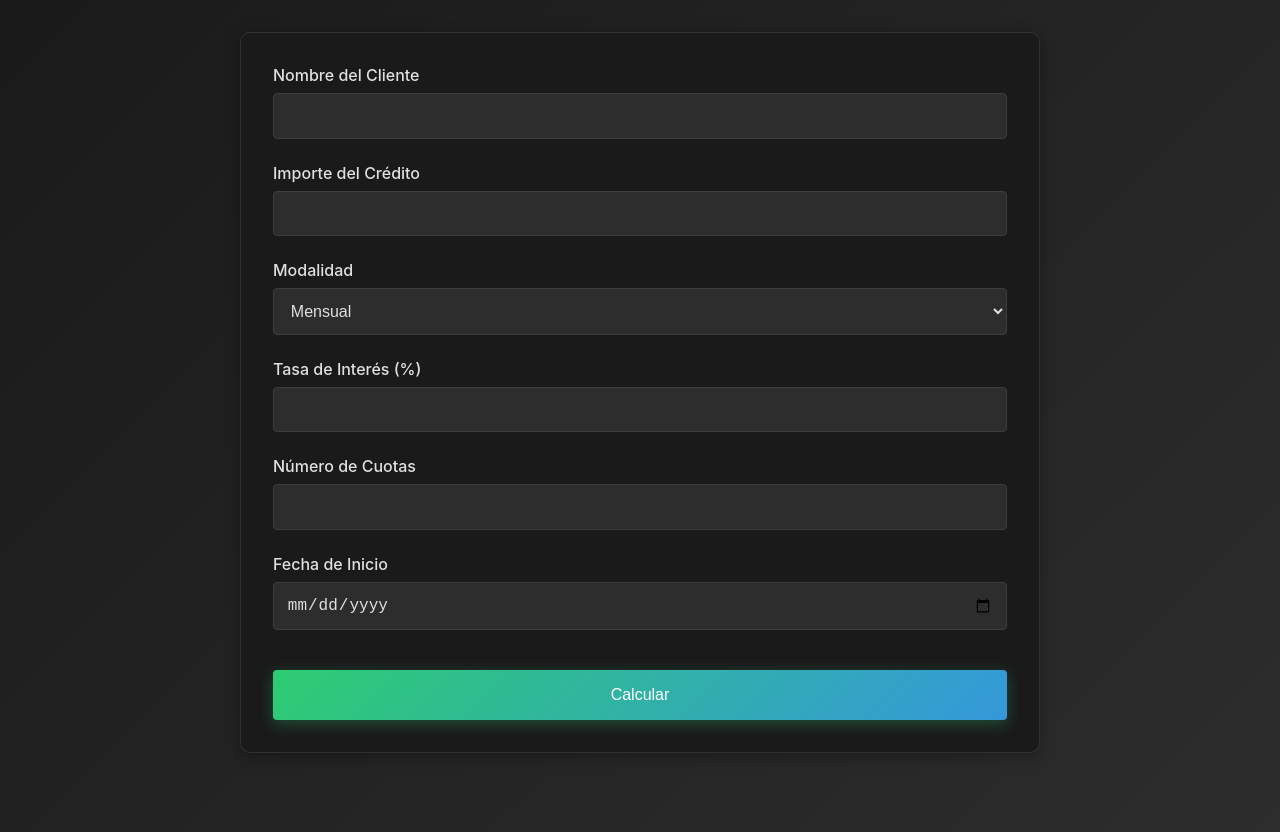
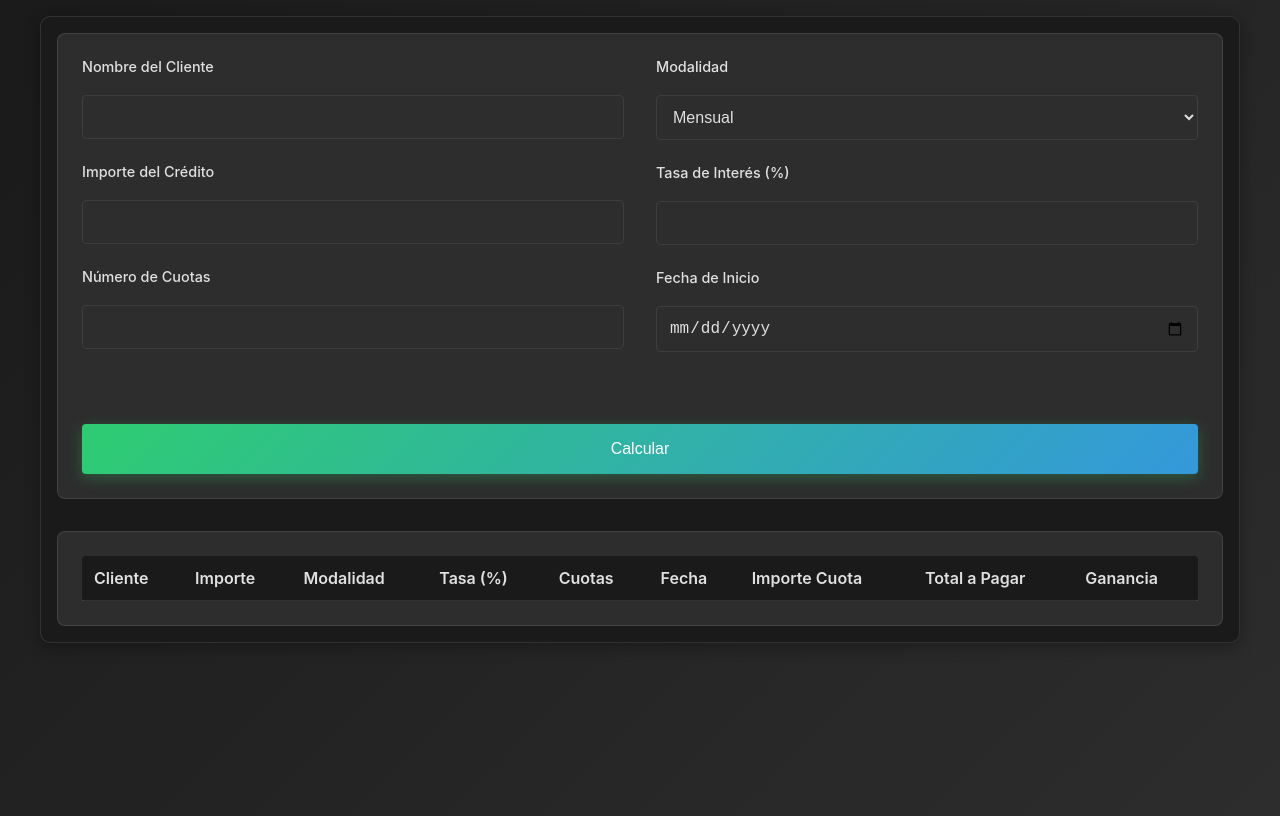
Before and after one commit to sofialorena142/calculadora_credito, a website: page src/frontend/index.html in a window 1280 px wide. Drawn offline with Linux system fonts and the light colour scheme.

Commit message:
agregando tabla de cuotas

```diff
--- a/src/frontend/app.js
+++ b/src/frontend/app.js
@@ -3,13 +3,49 @@ class CreditCalculator {
     this.form = document.createElement('form');
     this.container = document.createElement('div');
     this.container.className = 'container';
+    this.results = [];
     this.setupForm();
-    this.setupResults();
+    this.setupResultsTable();
     this.setupEventListeners();
   }
 
+  createFormGroup(parent, group) {
+    const div = document.createElement('div');
+    div.className = 'form-group';
+
+    const label = document.createElement('label');
+    label.textContent = group.label;
+    div.appendChild(label);
+
+    const inputContainer = document.createElement('div');
+    inputContainer.className = 'input-container';
+
+    if (group.type === 'select') {
+      const select = document.createElement('select');
+      select.name = group.name;
+      select.className = 'form-control';
+      group.options.forEach(option => {
+        const opt = document.createElement('option');
+        opt.value = option;
+        opt.textContent = option;
+        select.appendChild(opt);
+      });
+      inputContainer.appendChild(select);
+    } else {
+      const input = document.createElement('input');
+      input.type = group.type;
+      input.name = group.name;
+      input.className = 'form-control';
+      inputContainer.appendChild(input);
+    }
+
+    div.appendChild(inputContainer);
+    parent.appendChild(div);
+  }
+
   setupForm() {
-    const formGroups = [
+    // Definir los grupos de campos por columna
+    const column1Groups = [
       {
         label: 'Nombre del Cliente',
         type: 'text',
@@ -20,6 +56,14 @@ class CreditCalculator {
         type: 'number',
         name: 'amount'
       },
+      {
+        label: 'Número de Cuotas',
+        type: 'number',
+        name: 'installments'
+      }
+    ];
+
+    const column2Groups = [
       {
         label: 'Modalidad',
         type: 'select',
@@ -32,68 +76,88 @@ class CreditCalculator {
         name: 'interestRate'
       },
       {
-        label: 'Número de Cuotas',
-        type: 'number',
-        name: 'installments'
-      },
-      {
         label: 'Fecha de Inicio',
         type: 'date',
         name: 'startDate'
       }
     ];
 
-    formGroups.forEach(group => {
-      const div = document.createElement('div');
-      div.className = 'form-group';
+    const formContainer = document.createElement('div');
+    formContainer.className = 'form-container';
 
-      const label = document.createElement('label');
-      label.textContent = group.label;
-      div.appendChild(label);
+    // Crear y agregar las columnas
+    const column1 = document.createElement('div');
+    column1.className = 'column';
+    column1Groups.forEach(group => this.createFormGroup(column1, group));
 
-      if (group.type === 'select') {
-        const select = document.createElement('select');
-        select.name = group.name;
-        group.options.forEach(option => {
-          const opt = document.createElement('option');
-          opt.value = option;
-          opt.textContent = option;
-          select.appendChild(opt);
-        });
-        div.appendChild(select);
-      } else {
-        const input = document.createElement('input');
-        input.type = group.type;
-        input.name = group.name;
-        div.appendChild(input);
-      }
+    const column2 = document.createElement('div');
+    column2.className = 'column';
+    column2Groups.forEach(group => this.createFormGroup(column2, group));
 
-      this.form.appendChild(div);
-    });
+    formContainer.appendChild(column1);
+    formContainer.appendChild(column2);
 
+    // Crear el botón y agregarlo al final
     const button = document.createElement('button');
     button.type = 'submit';
     button.textContent = 'Calcular';
-    this.form.appendChild(button);
+    button.className = 'calculate-button';
+    formContainer.appendChild(button);
 
+    this.form.appendChild(formContainer);
     this.container.appendChild(this.form);
   }
 
-  setupResults() {
-    this.resultsDiv = document.createElement('div');
-    this.resultsDiv.className = 'results';
-    this.resultsDiv.style.display = 'none';
-    this.container.appendChild(this.resultsDiv);
+  setupResultsTable() {
+    this.resultsTable = document.createElement('div');
+    this.resultsTable.className = 'results-table';
+
+    const table = document.createElement('table');
+    const thead = document.createElement('thead');
+    const tbody = document.createElement('tbody');
+
+    const headerRow = document.createElement('tr');
+    headerRow.innerHTML = `
+      <th>Cliente</th>
+      <th>Importe</th>
+      <th>Modalidad</th>
+      <th>Tasa (%)</th>
+      <th>Cuotas</th>
+      <th>Fecha</th>
+      <th>Importe Cuota</th>
+      <th>Total a Pagar</th>
+      <th>Ganancia</th>
+    `;
+    thead.appendChild(headerRow);
+
+    table.appendChild(thead);
+    table.appendChild(tbody);
+    this.resultsTable.appendChild(table);
+
+    this.container.appendChild(this.resultsTable);
   }
 
-  showResults(results) {
-    this.resultsDiv.innerHTML = `
-      <h2>Resultado del Cálculo</h2>
-      <p>Importe de cuota: $${results.importeCuota.toFixed(2)}</p>
-      <p>Importe total a pagar: $${results.importeTotal.toFixed(2)}</p>
-      <p>Ganancia percibida: $${results.ganancia.toFixed(2)}</p>
+  addResultToTable(results, formData) {
+    const tbody = this.resultsTable.querySelector('tbody');
+    const row = document.createElement('tr');
+
+    row.innerHTML = `
+      <td>${formData.clientName}</td>
+      <td>$${formData.amount}</td>
+      <td>${formData.frequency}</td>
+      <td>${formData.interestRate}%</td>
+      <td>${formData.installments}</td>
+      <td>${formData.startDate}</td>
+      <td>$${results.importeCuota.toFixed(2)}</td>
+      <td>$${results.importeTotal.toFixed(2)}</td>
+      <td>$${results.ganancia.toFixed(2)}</td>
     `;
-    this.resultsDiv.style.display = 'block';
+
+    tbody.appendChild(row);
+    this.results.push({
+      ...formData,
+      ...results
+    });
   }
 
   async calculate() {
@@ -127,7 +191,7 @@ class CreditCalculator {
       }
 
       const results = await response.json();
-      this.showResults(results);
+      this.addResultToTable(results, data);
     } catch (error) {
       alert('Error al calcular el crédito: ' + error.message);
     }
--- a/src/frontend/styles.css
+++ b/src/frontend/styles.css
@@ -25,14 +25,148 @@ body {
 }
 
 .container {
-  max-width: 800px;
-  margin: 2rem auto;
-  padding: 2rem;
+  max-width: 1200px;
+  margin: 1rem auto;
+  padding: 1rem;
   background: #1a1a1b;
   border-radius: 10px;
   box-shadow: 0 4px 15px rgba(0, 0, 0, 0.3);
   backdrop-filter: blur(10px);
   border: 1px solid rgba(255, 255, 255, 0.1);
+  display: flex;
+  flex-direction: column;
+  gap: 2rem;
+}
+
+.form-container {
+  background: #2d2d2d;
+  padding: 1.5rem;
+  border-radius: 8px;
+  border: 1px solid rgba(255, 255, 255, 0.1);
+  display: grid;
+  grid-template-columns: 1fr 1fr;
+  gap: 2rem;
+}
+
+.form-group {
+  display: flex;
+  flex-direction: column;
+  gap: 0.75rem;
+  width: 100%;
+}
+
+.form-group label {
+  font-size: 0.95rem;
+  color: var(--text-color);
+}
+
+.input-container {
+  width: 100%;
+}
+
+.form-control {
+  width: 100%;
+  padding: 0.75rem;
+  border-radius: 4px;
+  font-size: 1rem;
+  background: var(--input-bg);
+  border: 1px solid var(--input-border);
+  color: var(--text-color);
+  transition: all 0.3s ease;
+}
+
+.form-control:focus {
+  border-color: var(--accent-start);
+  outline: none;
+  box-shadow: 0 0 0 2px rgba(46, 204, 113, 0.2);
+}
+
+.calculate-button {
+  grid-column: 1 / -1;
+  background: linear-gradient(135deg, var(--accent-start), var(--accent-end));
+  color: white;
+  padding: 1rem;
+  border: none;
+  border-radius: 4px;
+  cursor: pointer;
+  font-size: 1rem;
+  transition: all 0.3s ease;
+  box-shadow: 0 4px 15px rgba(46, 204, 113, 0.3);
+}
+
+.calculate-button:hover {
+  transform: translateY(-2px);
+  box-shadow: 0 6px 20px rgba(46, 204, 113, 0.4);
+}
+
+.form-group label {
+  font-size: 0.9rem;
+}
+
+.form-group input,
+.form-group select {
+  padding: 0.75rem;
+  border-radius: 4px;
+  font-size: 1rem;
+}
+
+.calculate-button {
+  background: linear-gradient(135deg, var(--accent-start), var(--accent-end));
+  color: white;
+  padding: 1rem 2rem;
+  border: none;
+  border-radius: 4px;
+  cursor: pointer;
+  font-size: 1rem;
+  width: 100%;
+  margin-top: 1rem;
+  transition: all 0.3s ease;
+  box-shadow: 0 4px 15px rgba(46, 204, 113, 0.3);
+}
+
+.calculate-button:hover {
+  transform: translateY(-2px);
+  box-shadow: 0 6px 20px rgba(46, 204, 113, 0.4);
+}
+
+.results-table {
+  background: #2d2d2d;
+  padding: 1.5rem;
+  border-radius: 8px;
+  border: 1px solid rgba(255, 255, 255, 0.1);
+  overflow-x: auto;
+}
+
+.results-table table {
+  width: 100%;
+  border-collapse: collapse;
+  margin: 0;
+}
+
+.results-table th,
+.results-table td {
+  padding: 0.75rem;
+  text-align: left;
+  border-bottom: 1px solid rgba(255, 255, 255, 0.1);
+}
+
+.results-table th {
+  background-color: #1a1a1a;
+  font-weight: 600;
+}
+
+.results-table tr:hover {
+  background-color: rgba(46, 204, 113, 0.1);
+}
+
+.results-table td:first-child,
+.results-table th:first-child {
+  border-radius: 4px 0 0 4px;
+}
+
+.results-table td:last-child,
+.results-table th:last-child {
+  border-radius: 0 4px 4px 0;
 }
 
 h1 {
```
